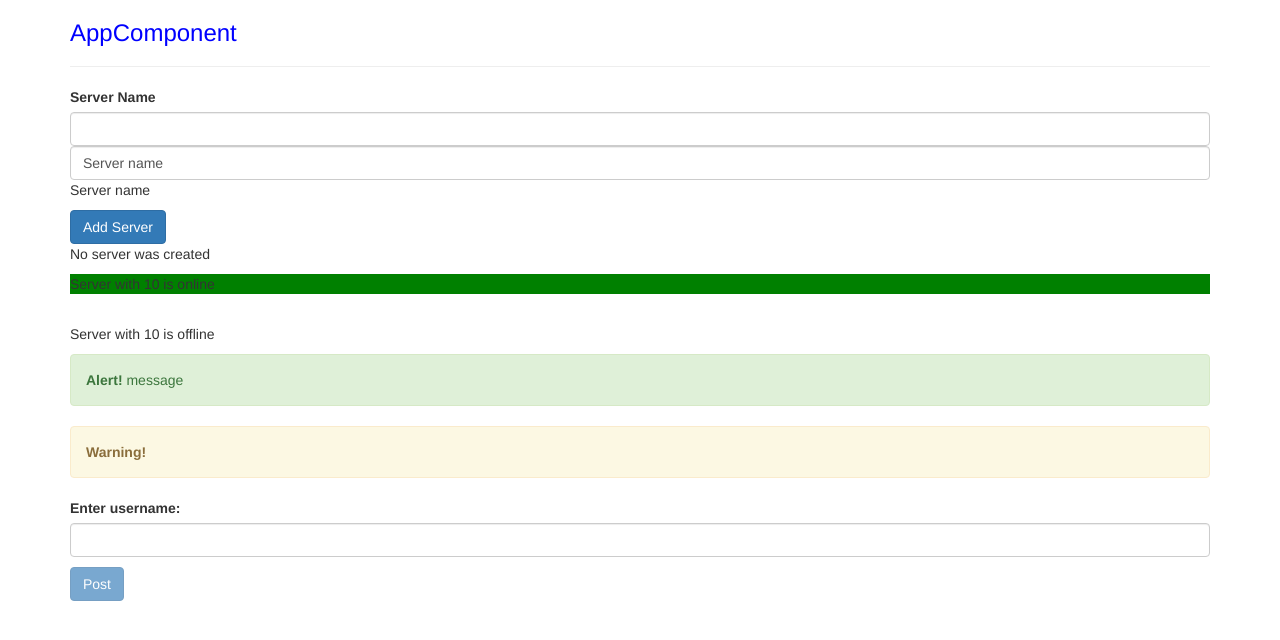
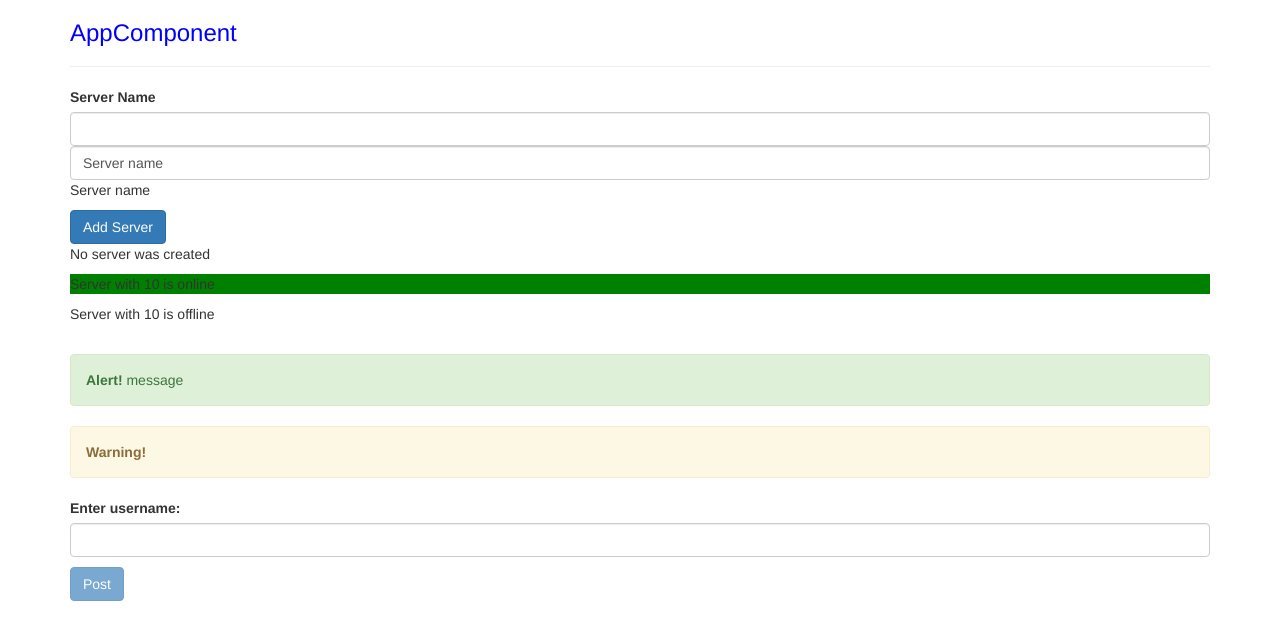
Before and after one commit to hrbcksq/sandbox-angular, an Angular app: page / in a window 1280 px wide. Shown: the top 640 px of the page. Built offline with nearby package versions, Linux system fonts and the light colour scheme.

Commit message:
Outputting Lists with ngFor

```diff
--- a/src/app/servers/servers.component.html
+++ b/src/app/servers/servers.component.html
@@ -17,6 +17,5 @@
   <p>No server was created</p>
 </ng-template>
 
-<app-server></app-server>
+<app-server *ngFor="let server of servers"></app-server>
 <br>
-<app-server></app-server>
--- a/src/app/servers/servers.component.ts
+++ b/src/app/servers/servers.component.ts
@@ -9,18 +9,23 @@ export class ServersComponent implements OnInit {
   allowNewServer = false;
   serverName = 'Server name';
   serverCreated = false;
+  servers = [
+    'Server 1',
+    'Server 2'
+  ]
 
   constructor() {
     setTimeout(() => {
       this.allowNewServer = true;
     }, 2000)
-   }
+  }
 
   ngOnInit() {
   }
 
   onServerCreated() {
     this.serverCreated = true;
+    this.servers.push(this.serverName)
     // this.serverCreationStatus = `The ${this.serverName} was created!`;
   }
 
```
